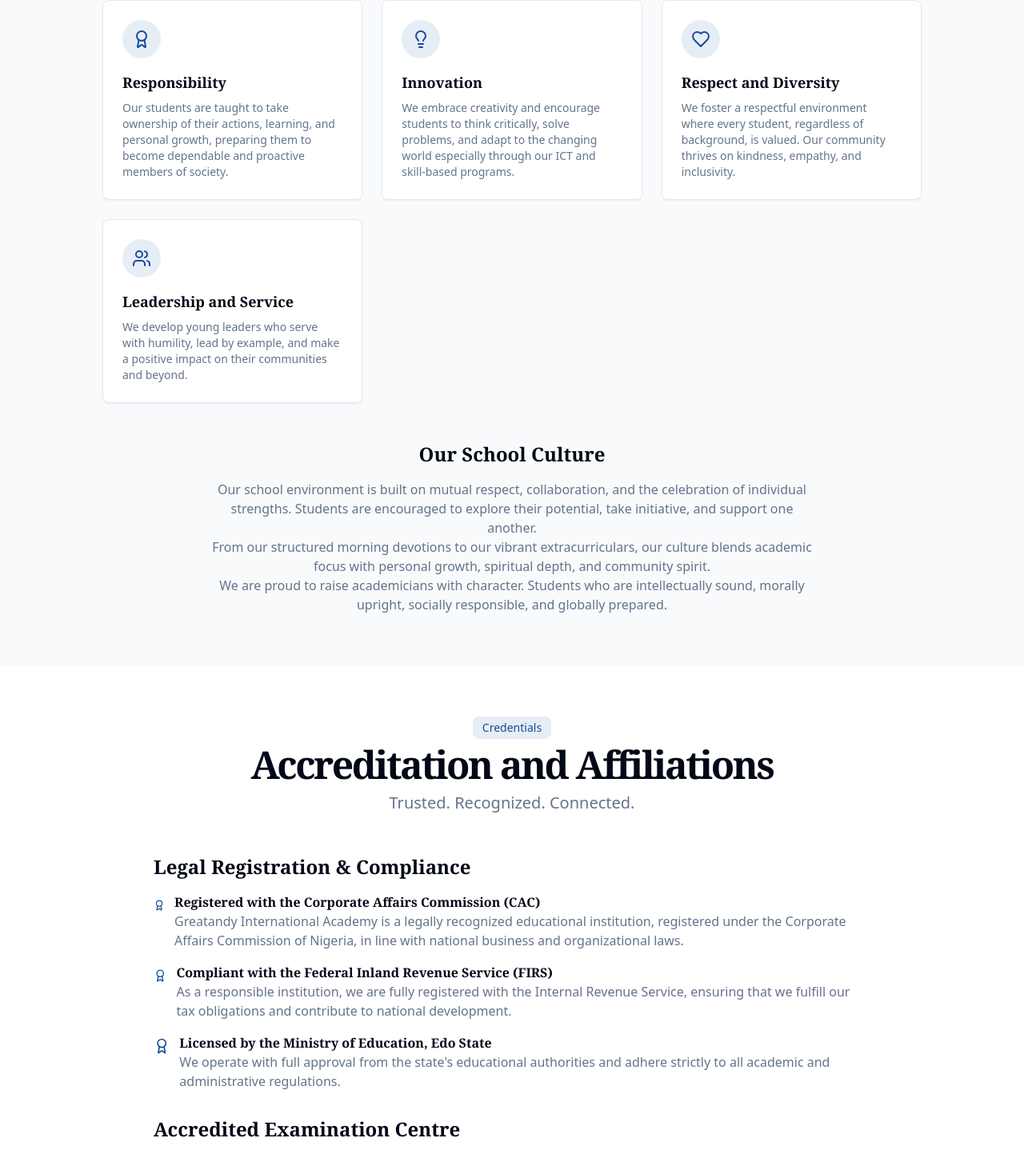
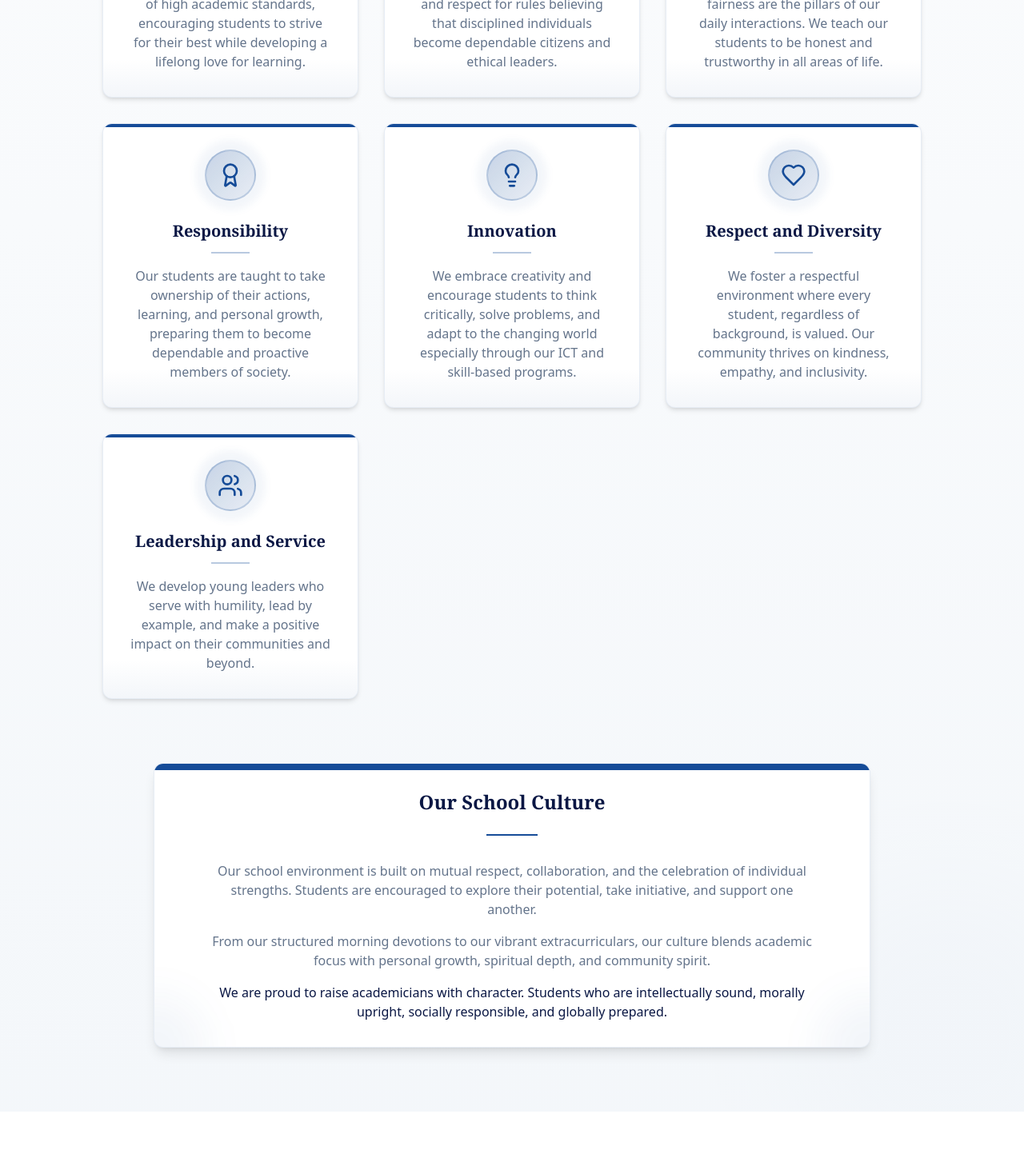
Before and after one commit to Okwoli-Godwin/Great_Andy_Academy, a Next.js app: page /about in a window 1280 px wide. Shown: the part 3680-5128 px from the top of the page at 80% size. Built offline with nearby package versions, Linux system fonts and the light colour scheme; a web font is replaced by a local one.

Commit message:
value section done

```diff
--- a/app/about/page.tsx
+++ b/app/about/page.tsx
@@ -66,7 +66,10 @@ export default function AboutPage() {
       </section>
 
       {/* Mission & Vision */}
-      <section className="py-20 bg-gradient-to-b from-white md:px-[45px] to-blue-50 relative overflow-hidden" id="mission-vision">
+      <section
+        className="py-20 bg-gradient-to-b from-white md:px-[45px] to-blue-50 relative overflow-hidden"
+        id="mission-vision"
+      >
         <div className="absolute top-0 left-0 w-full h-1 bg-gradient-to-r from-transparent via-primary to-transparent opacity-30"></div>
         <div className="absolute bottom-0 right-0 w-1/3 h-1/3 bg-primary/5 rounded-full blur-3xl -z-10"></div>
         <div className="absolute top-1/4 left-0 w-1/4 h-1/4 bg-primary/5 rounded-full blur-3xl -z-10"></div>
@@ -297,42 +300,76 @@ export default function AboutPage() {
       </section>
 
       {/* Values */}
-      <section className="py-16 bg-muted/50" id="values">
+      <section className="py-20 bg-gradient-to-b from-muted/30 to-muted/80 relative overflow-hidden" id="values">
+        <div className="absolute top-0 left-0 w-full h-1 bg-gradient-to-r from-transparent via-primary to-transparent opacity-30"></div>
+        <div className="absolute -bottom-24 -right-24 w-96 h-96 bg-primary/5 rounded-full blur-3xl -z-10"></div>
+        <div className="absolute -top-24 -left-24 w-96 h-96 bg-primary/5 rounded-full blur-3xl -z-10"></div>
+
         <div className="container px-4 md:px-6">
-          <div className="flex flex-col items-center justify-center space-y-4 text-center mb-12">
+          <div className="flex flex-col items-center justify-center space-y-4 text-center mb-16">
             <div className="space-y-2">
               <div className="inline-block rounded-lg bg-primary/10 px-3 py-1 text-sm text-primary">Our Values</div>
               <h2 className="text-3xl font-bold tracking-tighter sm:text-4xl md:text-5xl">School Values & Culture</h2>
+              <div className="w-24 h-1 bg-primary mx-auto my-6"></div>
               <p className="max-w-[900px] text-muted-foreground md:text-xl/relaxed lg:text-base/relaxed xl:text-xl/relaxed">
                 Rooted in Integrity. Driven by Excellence. Inspired for Impact.
               </p>
             </div>
           </div>
-          <div className="mx-auto grid max-w-5xl gap-6 md:grid-cols-2 lg:grid-cols-3">
+
+          <div className="mx-auto grid max-w-5xl gap-8 md:grid-cols-2 lg:grid-cols-3">
             {values.map((value, index) => (
-              <Card key={index} className="bg-white">
-                <CardContent className="p-6">
-                  <div className="h-12 w-12 rounded-full bg-primary/10 flex items-center justify-center mb-4">
-                    <value.icon className="h-6 w-6 text-primary" />
+              <div
+                key={index}
+                className="group relative bg-white rounded-xl overflow-hidden shadow-md transition-all duration-300 hover:shadow-xl hover:-translate-y-1 border border-primary/10"
+              >
+                {/* Top accent bar */}
+                <div className="absolute top-0 left-0 w-full h-1 bg-primary transform origin-left transition-all duration-300 group-hover:h-2"></div>
+
+                {/* Card content */}
+                <div className="p-8 flex flex-col items-center text-center">
+                  {/* Icon with decorative background */}
+                  <div className="relative mb-6">
+                    <div className="absolute -inset-3 bg-primary/5 rounded-full blur-sm transform transition-all duration-300 group-hover:scale-110"></div>
+                    <div className="h-16 w-16 rounded-full bg-gradient-to-br from-primary/20 to-primary/5 flex items-center justify-center relative border-2 border-primary/20 transform transition-all duration-300 group-hover:scale-110 group-hover:border-primary/30">
+                      <value.icon className="h-8 w-8 text-primary" />
+                    </div>
                   </div>
-                  <h3 className="text-lg font-bold mb-2">{value.title}</h3>
-                  <p className="text-sm text-muted-foreground">{value.description}</p>
-                </CardContent>
-              </Card>
+
+                  {/* Title with decorative underline */}
+                  <h3 className="text-xl font-bold mb-3 text-navy-blue group-hover:text-primary transition-colors duration-300">
+                    {value.title}
+                  </h3>
+                  <div className="w-12 h-0.5 bg-primary/30 mb-4 transition-all duration-300 group-hover:w-16 group-hover:bg-primary"></div>
+
+                  {/* Description */}
+                  <p className="text-muted-foreground">{value.description}</p>
+                </div>
+
+                {/* Bottom decorative element */}
+                <div className="absolute bottom-0 left-0 w-full h-12 bg-gradient-to-t from-primary/5 to-transparent"></div>
+              </div>
             ))}
           </div>
-          <div className="mt-12 text-center">
-            <h3 className="text-2xl font-bold mb-4">Our School Culture</h3>
-            <div className="prose max-w-3xl mx-auto text-muted-foreground">
-              <p>
+
+          <div className="mt-20 text-center bg-white rounded-xl p-8 shadow-lg border border-primary/10 max-w-4xl mx-auto relative overflow-hidden">
+            <div className="absolute top-0 left-0 w-full h-2 bg-primary"></div>
+            <div className="absolute -bottom-16 -right-16 w-32 h-32 bg-primary/5 rounded-full blur-xl"></div>
+            <div className="absolute -bottom-16 -left-16 w-32 h-32 bg-primary/5 rounded-full blur-xl"></div>
+
+            <h3 className="text-2xl font-bold mb-6 text-navy-blue">Our School Culture</h3>
+            <div className="w-16 h-0.5 bg-primary mx-auto mb-8"></div>
+
+            <div className="prose max-w-3xl mx-auto text-muted-foreground space-y-4">
+              <p className="relative z-10">
                 Our school environment is built on mutual respect, collaboration, and the celebration of individual
                 strengths. Students are encouraged to explore their potential, take initiative, and support one another.
               </p>
-              <p>
+              <p className="relative z-10">
                 From our structured morning devotions to our vibrant extracurriculars, our culture blends academic focus
                 with personal growth, spiritual depth, and community spirit.
               </p>
-              <p>
+              <p className="font-medium text-navy-blue relative z-10">
                 We are proud to raise academicians with character. Students who are intellectually sound, morally
                 upright, socially responsible, and globally prepared.
               </p>
```
